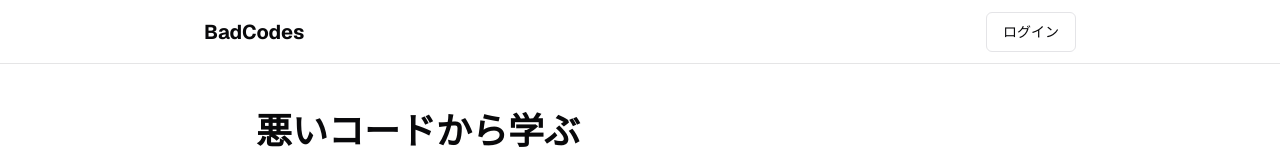
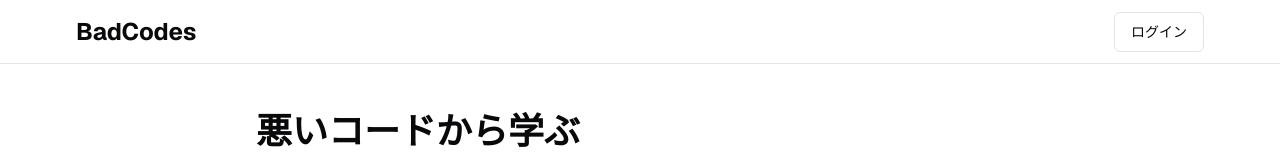
Before and after one commit to gamari/post-code, a Next.js app: page / in a window 1280 px wide. Shown: the top 153 px of the page. Built offline with nearby package versions, Linux system fonts and the light colour scheme; no server answers; the database is empty.

Commit message:
シェアボタンを配置

```diff
--- a/components/codes/code-sidebar.tsx
+++ b/components/codes/code-sidebar.tsx
@@ -7,6 +7,7 @@ import { fetchFilesByCodeId } from "@/libs/externals/supabase/queries/files";
 import { CodeFileList } from "./code-file-list";
 import { actionGetBadCodeById } from "@/actions/bad-codes";
 import { actionGetFiles } from "@/actions/files";
+import { MockBlock } from "../common/mock-block";
 
 interface Props {
   codeId: number;
@@ -19,7 +20,15 @@ export const CodeSidebar = async ({ codeId }: Props) => {
   return (
     <div className="h-fit flex flex-col gap-6">
       <div className="border rounded-lg h-[150px] p-5">
-        <div>{badCode.user.username}</div>
+        <div className="flex flex-row gap-2">
+          <MockBlock width={30} height={30} />
+          <div>
+            <div>{badCode.user.username}</div>
+          </div>
+        </div>
+        <div>
+          {badCode.user.description}
+        </div>
       </div>
 
       <div className="border rounded-lg w-[240px] p-5">
--- a/components/codes/details/code-detail.tsx
+++ b/components/codes/details/code-detail.tsx
@@ -1,10 +1,13 @@
 import React, { FunctionComponent } from "react";
+
+import { BiShare } from "react-icons/bi";
 
 import { Typo } from "@/components/common/typo";
 import { SelectedCodeFileViewer } from "../selected-code-file-viewer";
 import { actionGetBadCodeById } from "@/actions/bad-codes";
 import { actionGetAuthUser } from "@/actions/users";
 import { FavoriteCodeDetailButton } from "./favorite-code-detail-button";
+import { Button } from "@/components/common/ui/button";
 
 interface Props {
   id: number;
@@ -36,6 +39,16 @@ export const CodeDetail: FunctionComponent<Props> = async ({ id }) => {
       <div className="mt-6">
         <SelectedCodeFileViewer />
       </div>
+
+      <div className="my-6 flex flex-row-reverse">
+        <div>
+          <Button className="rounded-full">
+            <BiShare />
+            Share
+          </Button>
+          <div></div>
+        </div>
+      </div>
     </div>
   );
 };
--- a/components/landing-page/header/header.tsx
+++ b/components/landing-page/header/header.tsx
@@ -8,10 +8,10 @@ export default async function Header() {
 
   return (
     <nav className="w-full flex justify-center border-b border-b-foreground/10 h-16">
-      <div className="w-full max-w-4xl flex justify-between items-center p-3 text-sm">
+      <div className="w-full max-w-6xl flex justify-between items-center p-3 text-sm">
         <div>
           <Link href="/">
-            <span className="text-xl font-bold">BadCodes</span>
+            <span className="text-2xl font-bold">BadCodes</span>
           </Link>
         </div>
         {authUser ? (
```
Also changed, not shown: 1 other file (tests, documents, lock files or other folders).
